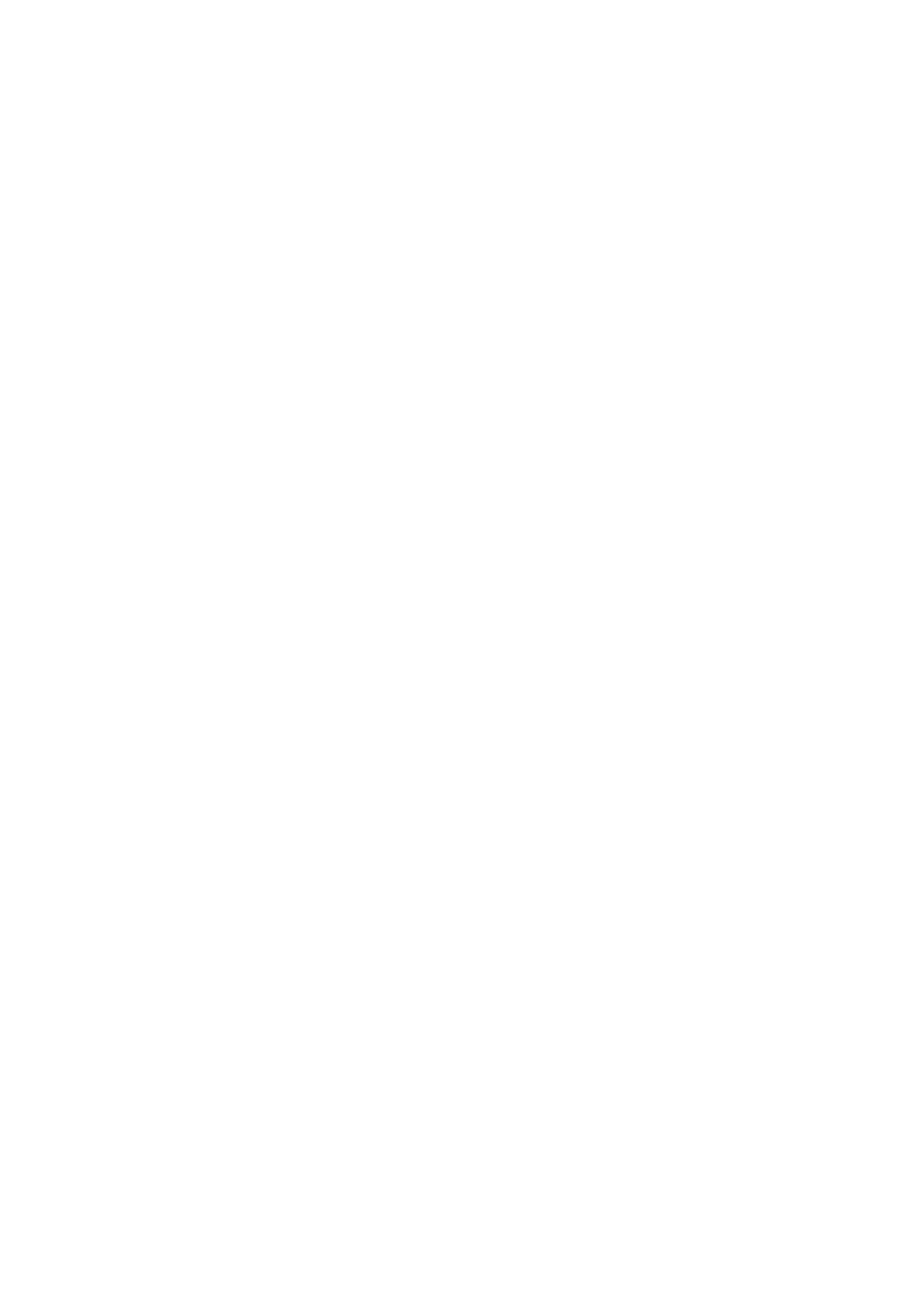
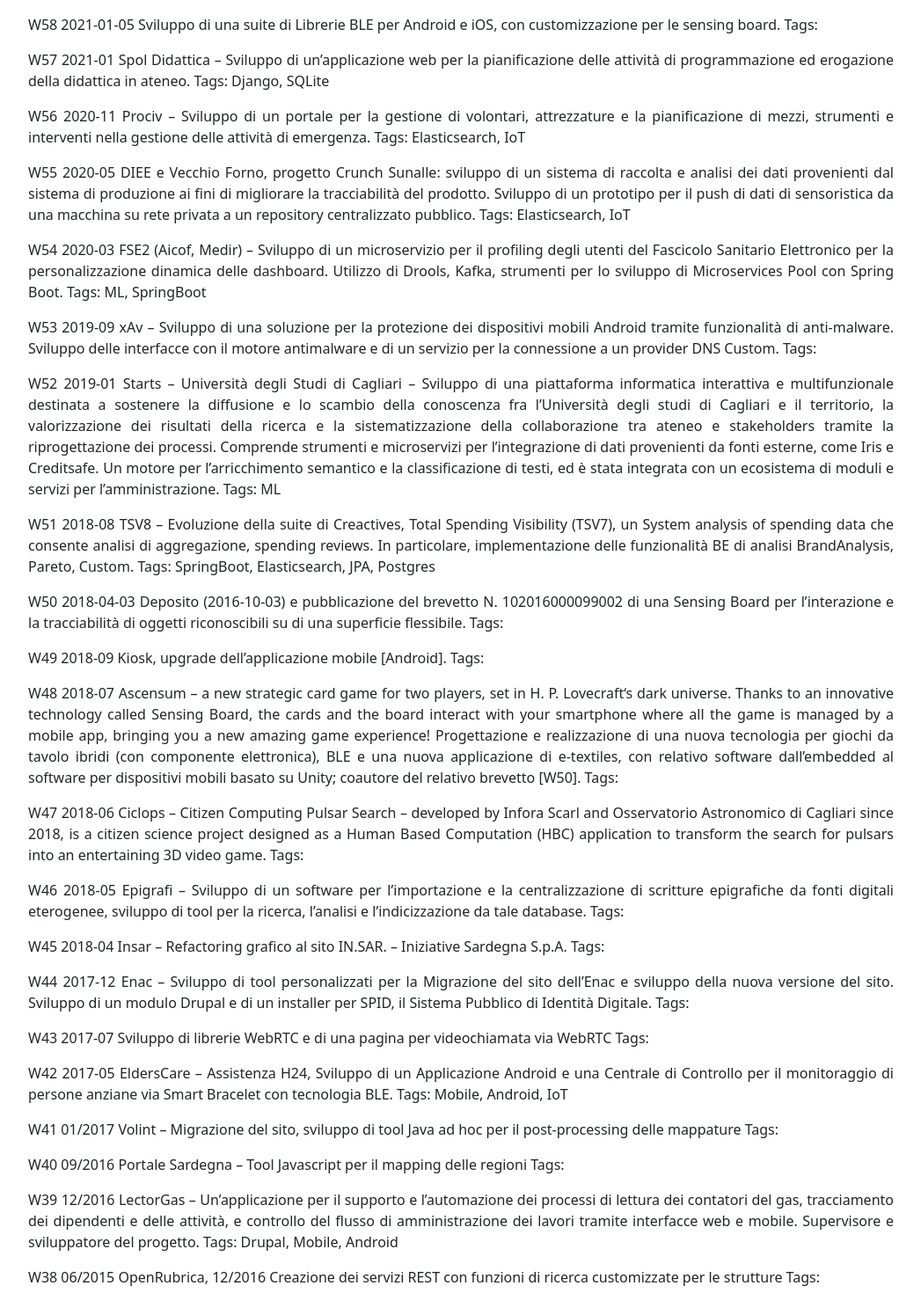
Before and after one commit to artsakenos/ReactCV, a React (Create React App) app: page /work-activities in a window 1280 px wide. Shown: the part 1180-2650 px from the top of the page at 88% size, without its empty margins (116-1163 px from the left). Before the commit the page ends 1136 px from the top, so only its background shows below. Built offline with nearby package versions, Linux system fonts and the light colour scheme.

Commit message:
Librerie per il path, json

```diff
--- a/src/components/Helpers_Routing.js
+++ b/src/components/Helpers_Routing.js
@@ -48,6 +48,6 @@
  * Fa un render dell'albero di routing e scrive la NavBar
  * @param {array} paths I Paths (vedi Paths.js)
  */
-export const RouteBuilder = (paths) => {
+export const RouteBuilder = (paths, language) => {
   return paths.map((item) => CustomLiX(item.label, item.path, item.submenus));
 };
--- a/src/constants/Paths.js
+++ b/src/constants/Paths.js
@@ -9,8 +9,8 @@
     path: "/",
     component: Home,
     label: {
+      en: "Home",
       it: "Casa",
-      en: "Home",
       zh: "主页"
     }
   },
--- a/src/content/WorkActivities.js
+++ b/src/content/WorkActivities.js
@@ -31,7 +31,9 @@
 
   // Get all available tags from the work activities data
   const availableTags = [
-    ...new Set(workActivitiesData.flatMap((workActivity) => workActivity.tags))
+    ...new Set(
+      workActivitiesData.flatMap((workActivity) => workActivity.tags).sort()
+    )
   ];
 
   // Filter work activities based on the selected tag and id
--- a/src/json/CV_WorkActivities.json
+++ b/src/json/CV_WorkActivities.json
@@ -91,5 +91,148 @@
     "date": "2021-11-30",
     "description": "TEST CARLO TERCERO",
     "tags": ["Java", "SpringBoot"]
+  },
+  {
+    "id": "W59",
+    "date": "2021-01-22",
+    "description": "Restyling e refactoring completo React / Spring MVC del preventivatore auto e moto di 6sicuro.",
+    "links": [{ "name": "6 Sicuro", "url": "https://www.6sicuro.it" }],
+    "tags": ["React", "SpringMVC"]
+  },
+  {
+    "id": "W58",
+    "date": "2021-01-05",
+    "description": "Sviluppo di una suite di Librerie BLE per Android e iOS, con customizzazione per le sensing board."
+  },
+  {
+    "id": "W57",
+    "date": "2021-01",
+    "description": "Spol Didattica – Sviluppo di un’applicazione web per la pianificazione delle attività di programmazione ed erogazione della didattica in ateneo.",
+    "tags": ["Django", "SQLite"]
+  },
+  {
+    "id": "W56",
+    "date": "2020-11",
+    "description": "Prociv – Sviluppo di un portale per la gestione di volontari, attrezzature e la pianificazione di mezzi, strumenti e interventi nella gestione delle attività di emergenza.",
+    "tags": ["Elasticsearch", "IoT"]
+  },
+  {
+    "id": "W55",
+    "date": "2020-05",
+    "description": "DIEE e Vecchio Forno, progetto Crunch Sunalle: sviluppo di un sistema di raccolta e analisi dei dati provenienti dal sistema di produzione ai fini di migliorare la tracciabilità del prodotto. Sviluppo di un prototipo per il push di dati di sensoristica da una macchina su rete privata a un repository centralizzato pubblico.",
+    "tags": ["Elasticsearch", "IoT"]
+  },
+  {
+    "id": "W54",
+    "date": "2020-03",
+    "description": "FSE2 (Aicof, Medir) – Sviluppo di un microservizio per il profiling degli utenti del Fascicolo Sanitario Elettronico per la personalizzazione dinamica delle dashboard. Utilizzo di Drools, Kafka, strumenti per lo sviluppo di Microservices Pool con Spring Boot.",
+    "tags": ["ML", "SpringBoot"]
+  },
+  {
+    "id": "W53",
+    "date": "2019-09",
+    "description": "xAv – Sviluppo di una soluzione per la protezione dei dispositivi mobili Android tramite funzionalità di anti-malware. Sviluppo delle interfacce con il motore antimalware e di un servizio per la connessione a un provider DNS Custom."
+  },
+  {
+    "id": "W52",
+    "date": "2019-01",
+    "description": "Starts – Università degli Studi di Cagliari – Sviluppo di una piattaforma informatica interattiva e multifunzionale destinata a sostenere la diffusione e lo scambio della conoscenza fra l’Università degli studi di Cagliari e il territorio, la valorizzazione dei risultati della ricerca e la sistematizzazione della collaborazione tra ateneo e stakeholders tramite la riprogettazione dei processi. Comprende strumenti e microservizi per l’integrazione di dati provenienti da fonti esterne, come Iris e Creditsafe. Un motore per l’arricchimento semantico e la classificazione di testi, ed è stata integrata con un ecosistema di moduli e servizi per l’amministrazione.",
+    "tags": ["ML"]
+  },
+  {
+    "id": "W51",
+    "date": "2018-08",
+    "description": "TSV8 – Evoluzione della suite di Creactives, Total Spending Visibility (TSV7), un System analysis of spending data che consente analisi di aggregazione, spending reviews. In particolare, implementazione delle funzionalità BE di analisi BrandAnalysis, Pareto, Custom.",
+    "tags": ["SpringBoot", "Elasticsearch", "JPA", "Postgres"]
+  },
+  {
+    "id": "W50",
+    "date": "2018-04-03",
+    "description": "Deposito (2016-10-03) e pubblicazione del brevetto N. 102016000099002 di una Sensing Board per l’interazione e la tracciabilità di oggetti riconoscibili su di una superficie flessibile."
+  },
+  {
+    "id": "W49",
+    "date": "2018-09",
+    "description": "Kiosk, upgrade dell’applicazione mobile [Android]."
+  },
+  {
+    "id": "W48",
+    "date": "2018-07",
+    "description": "Ascensum – a new strategic card game for two players, set in H. P. Lovecraft‘s dark universe. Thanks to an innovative technology called Sensing Board, the cards and the board interact with your smartphone where all the game is managed by a mobile app, bringing you a new amazing game experience! Progettazione e realizzazione di una nuova tecnologia per giochi da tavolo ibridi (con componente elettronica), BLE e una nuova applicazione di e-textiles, con relativo software dall’embedded al software per dispositivi mobili basato su Unity; coautore del relativo brevetto [W50]."
+  },
+  {
+    "id": "W47",
+    "date": "2018-06",
+    "description": "Ciclops – Citizen Computing Pulsar Search – developed by Infora Scarl and Osservatorio Astronomico di Cagliari since 2018, is a citizen science project designed as a Human Based Computation (HBC) application to transform the search for pulsars into an entertaining 3D video game."
+  },
+  {
+    "id": "W46",
+    "date": "2018-05",
+    "description": "Epigrafi – Sviluppo di un software per l’importazione e la centralizzazione di scritture epigrafiche da fonti digitali eterogenee, sviluppo di tool per la ricerca, l’analisi e l’indicizzazione da tale database."
+  },
+  {
+    "id": "W45",
+    "date": "2018-04",
+    "description": "Insar – Refactoring grafico al sito IN.SAR. – Iniziative Sardegna S.p.A."
+  },
+  {
+    "id": "W44",
+    "date": "2017-12",
+    "description": "Enac – Sviluppo di tool personalizzati per la Migrazione del sito dell’Enac e sviluppo della nuova versione del sito. Sviluppo di un modulo Drupal e di un installer per SPID, il Sistema Pubblico di Identità Digitale."
+  },
+  {
+    "id": "W43",
+    "date": "2017-07",
+    "description": "Sviluppo di librerie WebRTC e di una pagina per videochiamata via WebRTC"
+  },
+  {
+    "id": "W42",
+    "date": "2017-05",
+    "description": "EldersCare – Assistenza H24, Sviluppo di un Applicazione Android e una Centrale di Controllo per il monitoraggio di persone anziane via Smart Bracelet con tecnologia BLE.",
+    "tags": ["Mobile", "Android", "IoT"]
+  },
+  {
+    "id": "W41",
+    "date": "01/2017",
+    "description": "Volint – Migrazione del sito, sviluppo di tool Java ad hoc per il post-processing delle mappature"
+  },
+  {
+    "id": "W40",
+    "date": "09/2016",
+    "description": "Portale Sardegna – Tool Javascript per il mapping delle regioni",
+    "sub_activities": [
+      "01/2017 Impostazione degli script di Redirect",
+      "06/2017 Aggiornamento e manutenzione del blog Sardegne Love",
+      "03/2018 Supporto al fix di Action per il salvataggio di nodi tradotti"
+    ]
+  },
+  {
+    "id": "W39",
+    "date": "12/2016",
+    "description": "LectorGas – Un’applicazione per il supporto e l’automazione dei processi di lettura dei contatori del gas, tracciamento dei dipendenti e delle attività, e controllo del flusso di amministrazione dei lavori tramite interfacce web e mobile. Supervisore e sviluppatore del progetto.",
+    "tags": ["Drupal", "Mobile", "Android"]
+  },
+  {
+    "id": "W38",
+    "date": "06/2015",
+    "description": "OpenRubrica, 12/2016 Creazione dei servizi REST con funzioni di ricerca customizzate per le strutture"
+  },
+  {
+    "id": "W37",
+    "date": "05/2016",
+    "description": "Progetto SirNetwork. Un framework Java per la creazione e la gestione di un network di SmartSockets autonomi tramite algoritmi distribuiti, per la coordinazione e l’ottimizzazione del comportamento di una rete elettrica. Sviluppo delle UltraWemo. Supervisore e sviluppatore del progetto.",
+    "tags": ["Java", "IoT"]
+  },
+  {
+    "id": "W36",
+    "date": "03/2016",
+    "description": "Sungard / FISGlobal – Espansione delle funzionalità del client XDM, un software di amministrazione dei deal tra operatori energetici. Implementazione di librerie, script, strumenti per il parsing e suite di test, in Java e Groovy su framework Spring. {Spring, Java, Groovy, Oracle}",
+    "sub_activities": ["08/2016 Sungard 04", "12/2016 Save"]
+  },
+  {
+    "id": "W35",
+    "date": "02/2016",
+    "description": "Portali per i comuni di Silius, Serramanna e Pula",
+    "sub_activities": ["Upgrade 06/2018 di Serramanna e Pula"]
   }
 ]
```
